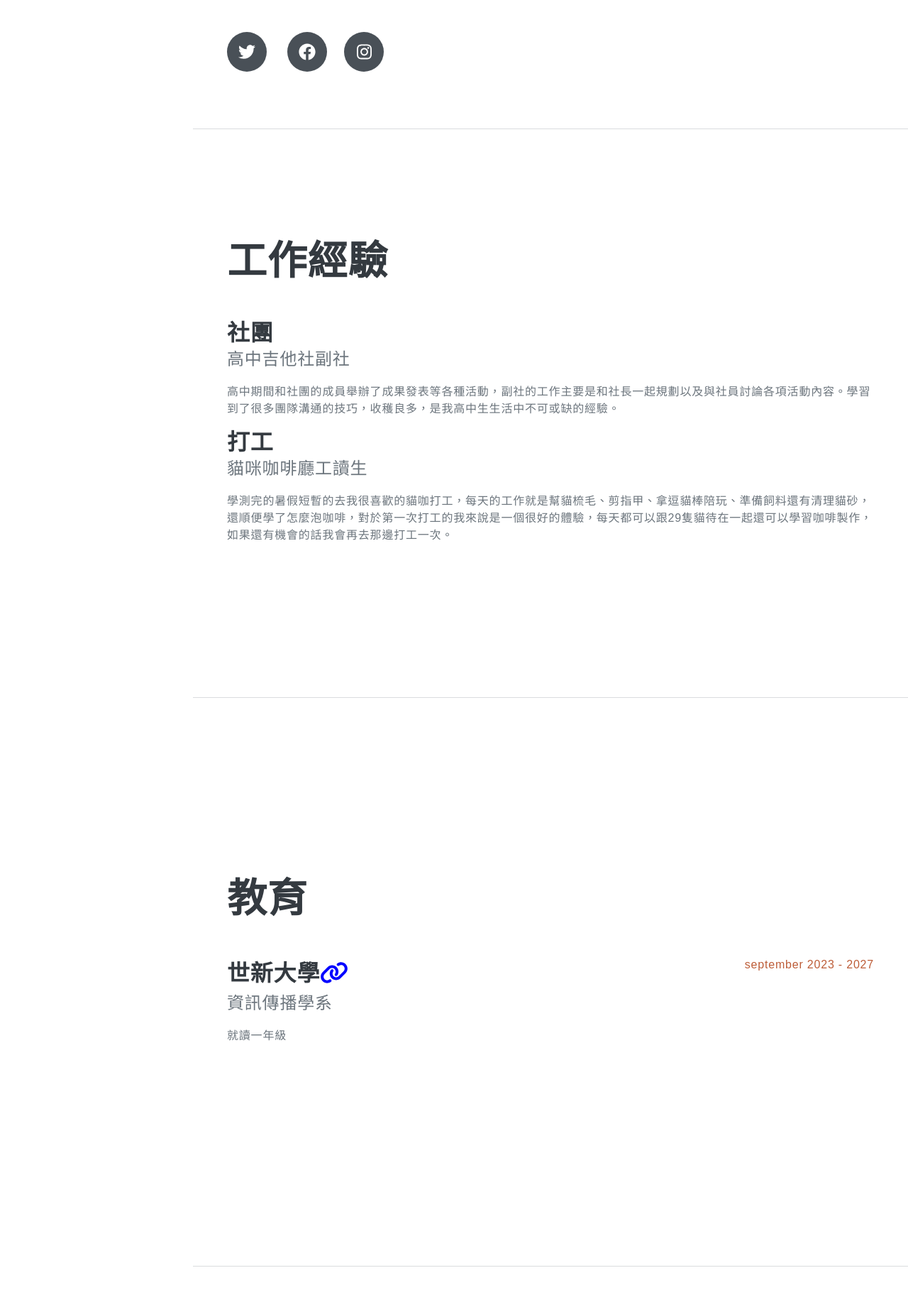
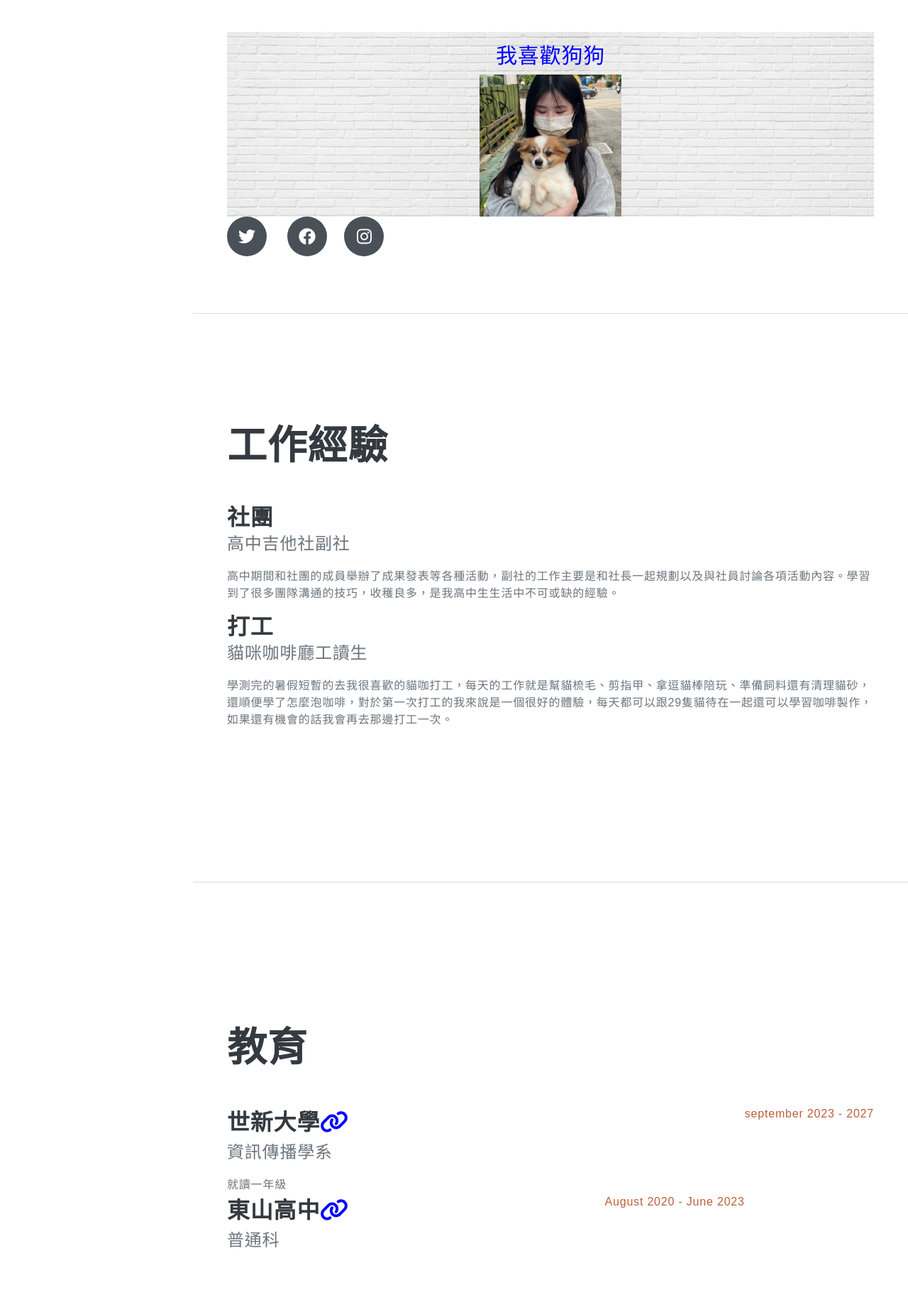
Before and after one commit to J1nny6/J1nny6.github.io, a plain HTML site: page index.html in a window 1280 px wide. Shown: the part 807-2655 px from the top of the page at 71% size. Drawn offline with nearby package versions, Linux system fonts and the light colour scheme; a web font is replaced by a local one.

Commit message:
最後修改

```diff
--- a/index.html
+++ b/index.html
@@ -65,6 +65,8 @@
 
                         對於未來，我充滿著期待和信心。
                         <p></p>
+                        <div id="redred"><span class="blueblue">我喜歡狗狗</span></br>
+                            <img src="assets/img/bg2.jpg" alt ＝"我抱狗狗" width="200px"></div>
                     <div class="social-icons">
                         <a class="social-icon" href="https://twitter.com/i/flow/login" target="_blank"><i class="fab fa-twitter"></i></a>
                         <a class="social-icon" href="https://www.facebook.com/" target="_blank"><i class="fa-brands fa-facebook"></i>
@@ -102,7 +104,13 @@
                             <h3 class="mb-0">世新大學<a class="expedu_icon" href="https://ics.wp.shu.edu.tw/"target="_blank"><i class="fa-solid fa-link"></i></a></h3>
                             <div class="subheading mb-3">資訊傳播學系</div>
                             <div>就讀一年級</div>
-
+                            <div class="d-flex flex-column flex-md-row justify-content-between">
+                                <div class="flex-grow-1">
+                                    <h3 class="mb-0">東山高中<a class="expedu_icon" href="https://tsjh.tc.edu.tw/"target="_blank"><i class="fa-solid fa-link"></i></a></h3>
+                                    <div class="subheading mb-3">普通科</div>
+                                </div>
+                                <div class="flex-shrink-0"><span class="text-primary">August 2020 - June 2023</span></div>
+                            </div>
                         </div>
                         <div class="flex-shrink-0"><span class="text-primary">september 2023 -  2027</span></div>
                     </div>
@@ -113,6 +121,7 @@
                             <p></p>
                         </div>
                         <div class="flex-shrink-0"><span class="text-primary"></span></div>
+
                     </div>
                 </div>
             </section>
@@ -126,7 +135,7 @@
                             <th>打羽毛球</th>
                         </tr>
                         <tr>
-                            <td>料理
+                            <td>烹調料理
                             </td>
                         </tr>
                         <tr>
```
Also changed, not shown: assets/img/bg2.JPG (added).
